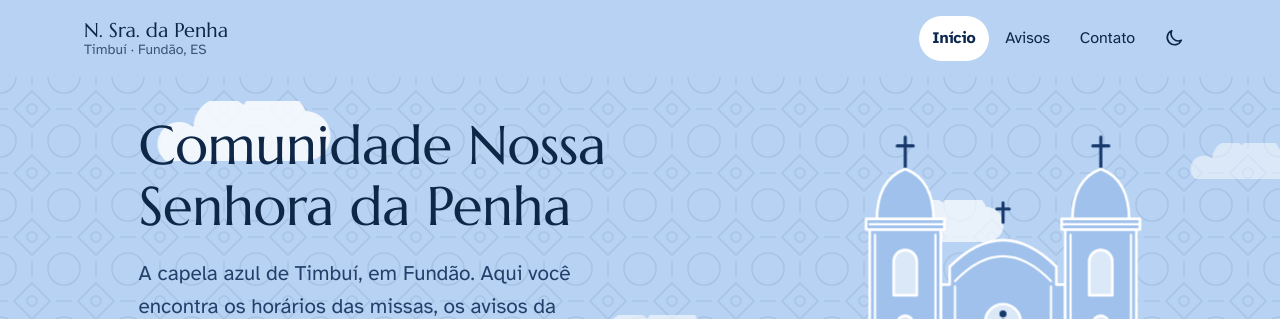
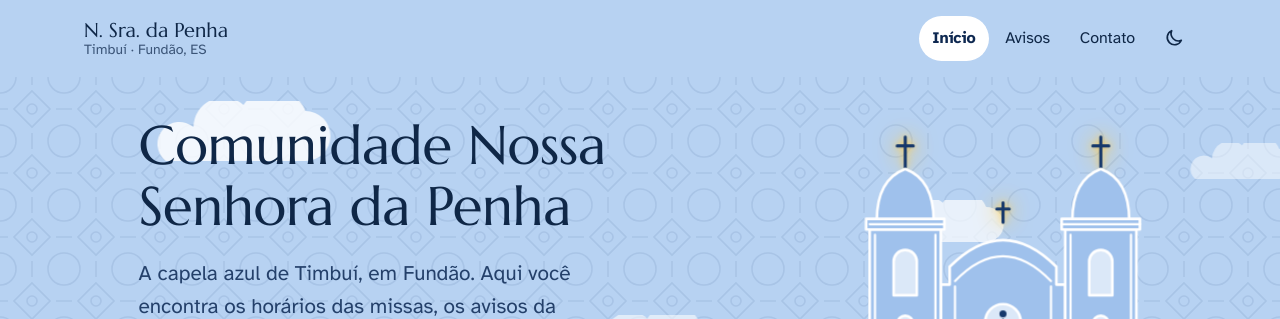
Before and after one commit to ArthPomz/Site-IgrejaNSDP, a Jekyll site: the page built from index.html, in a window 1280 px wide. Shown: the top 319 px of the page. Built offline with Jekyll 4.4.1, drawn with Linux system fonts in a browser that asks for light colours.

Commit message:
Ilumina as cruzes da fachada
Co-Authored-By: Claude Opus 5.5 <noreply@anthropic.com>
Claude-Session: https://claude.ai/code/session_01AizkRuojo3JAdtJ3dtznzE

```diff
--- a/assets/css/site.css
+++ b/assets/css/site.css
@@ -708,3 +708,19 @@ a, button { touch-action: manipulation; }
   }
   .js-revelar .revelar, .js-revelar .revelar .ornamento__linha { transform: none; transition: none; }
 }
+
+/* ---------- Cruzes iluminadas ---------- */
+
+:root { --luz-cruz: rgba(255, 205, 80, 1); }
+:root[data-tema="escuro"] { --luz-cruz: rgba(242, 196, 107, 0.95); }
+.fachada__cruzes {
+  filter: drop-shadow(0 0 3px var(--luz-cruz)) drop-shadow(0 0 9px var(--luz-cruz));
+  animation: brilho-cruz 4s ease-in-out 1.6s infinite;
+}
+:root[data-tema="escuro"] .fachada__cruzes { stroke: #ffe3a3; }
+@keyframes brilho-cruz {
+  50% { filter: drop-shadow(0 0 5px var(--luz-cruz)) drop-shadow(0 0 16px var(--luz-cruz)); }
+}
+@media (prefers-reduced-motion: reduce) {
+  .fachada__cruzes { animation: none; }
+}
```
